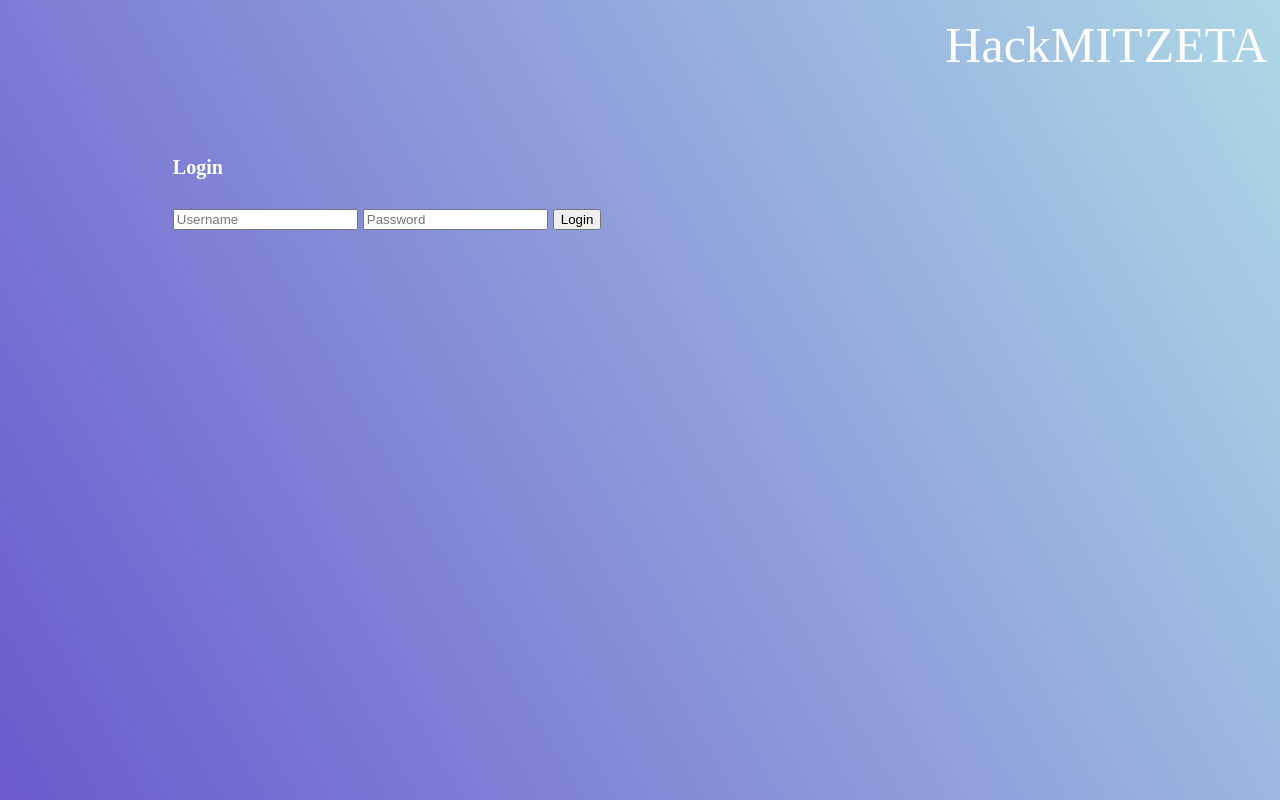
After one commit to sumukshashidhar-archive/zeta-backend, a Flask app: page /login in a window 1280 px wide. The commit adds this page. Run offline with Flask 2, Linux system fonts and the light colour scheme.

Commit message:
:recycle: Reverting commit

```diff
--- a/src/app.py
+++ b/src/app.py
@@ -8,6 +8,11 @@ import requests
 # file imports
 import image_upload_logger as ilog
 import jwt_handler as jw
+
+# ml imports
+from machine_learning.face_detection import detect as face_detect
+from machine_learning.color_detection import detect as color_detect
+from machine_learning.handwriting_recognition import recognize as writing_detect
 
 # initialization
 app = flask.Flask(__name__)
@@ -24,6 +29,20 @@ def home():
         "status": 200,
         "message": "All Systems are GO!"
     })
+
+
+"""
+AUTHENTICATION BASED ROUTES
+"""
+
+@app.route('/login', methods=['GET'])
+def render_login_page():
+    return flask.render_template('login.html')
+
+@app.route('/register', methods=['GET'])
+def render_register_page():
+    return flask.render_template('register.html')
+
 
 
 @app.route('/api/upload/image', methods=['POST'])
@@ -83,7 +102,7 @@ def view_ml():
 
 @app.route('/snapper', methods=['GET'])
 def snapper_view():
-    return flask.render_template('snapper.html')
+    return flask.render_template('snapper.html', data={'url':'#'})
 
 
 @app.route('/api/snap_raspberry', methods=['POST'])
@@ -92,19 +111,19 @@ def snap_raspberry():
     Should send an API request to the raspberry pi
     :return:
     """
-    RASP_IP_ADDR = ""
-    PERSONAL_TOKEN = ""
-    response = requests.post(
-        url = f"http://{RASP_IP_ADDR}:80/api/snap",
-        data = {
-            "token":PERSONAL_TOKEN
-        }
-    )
-    if response.status_code == 200:
-        # means that it succeeded in uploading the image
-        print("Done.")
-    else:
-        print(response.status_code, response.text)
+    try:
+        print(flask.request.form)
+        ip = flask.request.form['raspip']
+    except:
+        return flask.jsonify({
+            "message": "Auth Token or Raspberry Pi Ip not supplied"
+        }), 400
+    RASP_IP_ADDR = ip
+    url = f"http://{RASP_IP_ADDR}:5000/api/snap"
+    return flask.render_template('snapper.html', data={
+        "url":url
+    })
+
 
 
 
@@ -159,6 +178,25 @@ def delete_image():
             }), 403
 
 
+"""
+ML FUNCTIONS
+"""
+
+@app.route('/api/ml/face_recognition', methods=['GET'])
+def ml_face_recog():
+    # retrieve the last image from the database
+    with open('userlist.csv', 'r') as f:
+        # readlines, select the last line and split
+        ls = f.readlines()
+        print(ls)
+        ls = ls[-1].split(',')
+        print(ls)
+        filepath = f'./static/images/{ls[1]}/{ls[2]}'
+
+        print(filepath)
+        # sending the file path to the ml module
+        output = writing_detect.analyse(filepath)
+        return output, 200
 
 
 
--- a/src/machine_learning/handwriting_recognition/DataLoader.py
+++ b/src/machine_learning/handwriting_recognition/DataLoader.py
@@ -5,7 +5,7 @@ import os
 import random
 import numpy as np
 import cv2
-from SamplePreprocessor import preprocess
+from machine_learning.handwriting_recognition.SamplePreprocessor import preprocess
 
 
 class Sample:
--- a/src/machine_learning/handwriting_recognition/recognize.py
+++ b/src/machine_learning/handwriting_recognition/recognize.py
@@ -1,4 +1,4 @@
-import SimpleHTR
+from machine_learning.handwriting_recognition import SimpleHTR as SimpleHTR
 
 def analyse(input_filename):
     """Analyses and outputs predicted text from the given picture
--- /dev/null
+++ b/src/templates/login.html
@@ -0,0 +1,54 @@
+<!DOCTYPE html>
+<html lang="en">
+
+<head>
+  <meta charset="UTF-8">
+  <meta name="viewport" content="width=device-width, initial-scale=1.0">
+  <title>Login</title>
+      <style>
+            h1 {
+              font-size: 20px;
+            }
+            html {
+              height: 100%;
+            }
+            body {
+              width: 100%;
+              margin: 5% auto;
+              background-image: linear-gradient(60deg, slateblue, lightblue);
+              color: #ffffff;
+              font-family: 'Raleway Light';
+              font-size: 20px;
+              line-height: 1.8;
+              max-width: 73%;
+            }
+
+            header {
+              display: flex;
+              align-items: center;
+              justify-content: center;
+              flex-direction: column;
+            }
+            a {
+              border-bottom: 1px solid #444444;
+              color: #444444;
+              text-decoration: none;
+            }
+        </style>
+</head>
+<div>
+  <label style = "font-family:Raleway light,serif;font-size:50px;position:fixed;top:0;right:0;">HackMIT&nbsp;&nbsp;&nbsp&nbsp&nbsp&nbsp&nbsp&nbsp&nbsp&nbsp&nbsp</label><br>
+  <label style = "font-family:Raleway Black,serif;font-size:50px;position:fixed;top:0;right:0;">ZETA&nbsp</label><br>
+</div>
+<body>
+  <main id="main-holder">
+    <h1 id="login-header">Login</h1>
+    <form id="login-form">
+      <input type="text" name="username" id="username-field" class="login-form-field" placeholder="Username">
+      <input type="password" name="password" id="password-field" class="login-form-field" placeholder="Password">
+      <input type="submit" value="Login" id="login-form-submit">
+    </form>
+  </main>
+</body>
+
+</html>
```
Also changed, not shown: requirements.txt (+28 -0 lines), src/image_upload_logger.py (+4 -4 lines), src/machine_learning/handwriting_recognition/SimpleHTR.py (+7 -5 lines), src/templates/ml_page.html (+18 -4 lines), src/templates/snapper.html (+13 -5 lines), src/templates/register.html (added), src/userlist.csv (line endings or trailing spaces), 3 other files.
